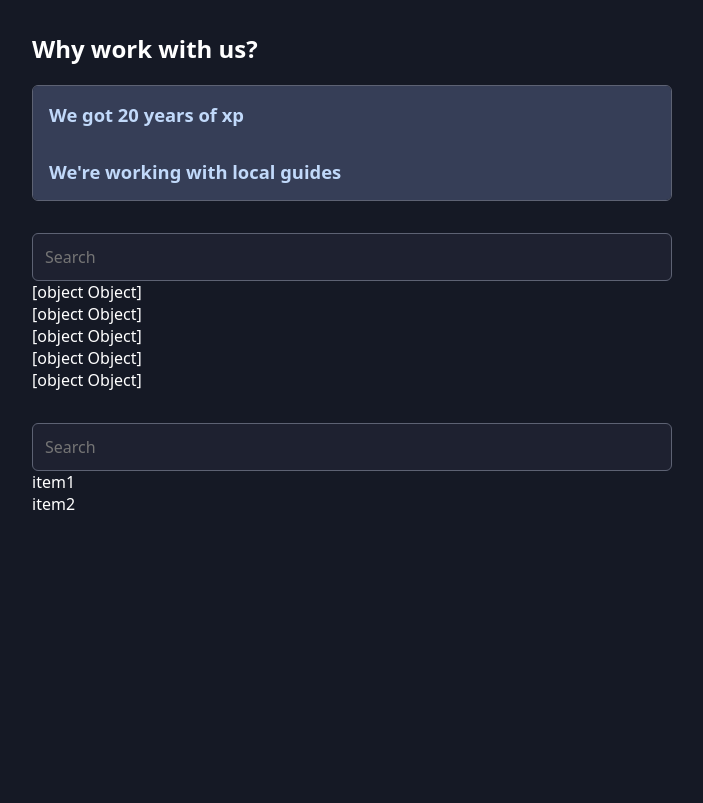
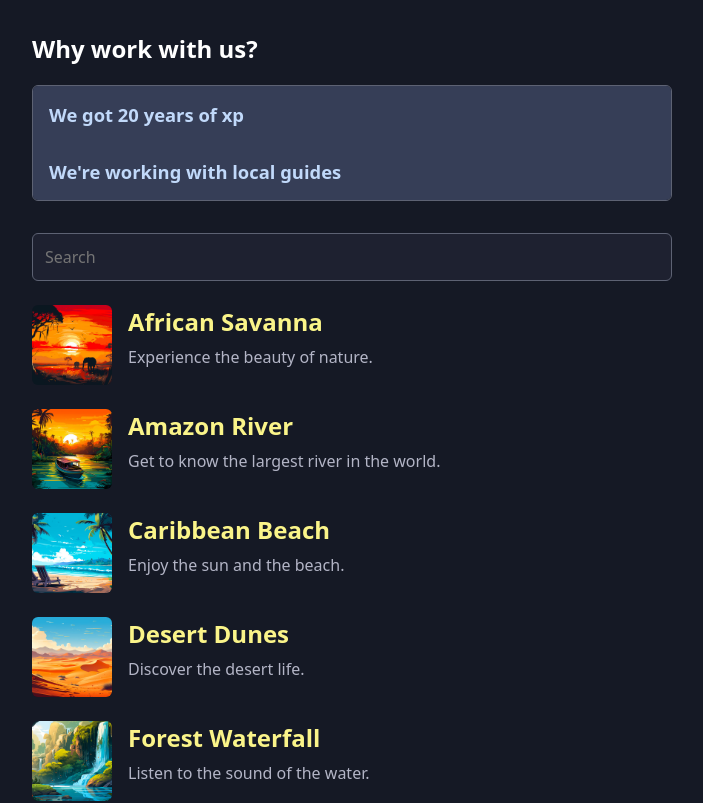
Before and after one commit to Luchohak/patterns-and-best-practices, a React (Vite) app: page / in a window 1280 px wide. Shown: the top 803 px of the page, without its empty margins (288-991 px from the left). Built offline with nearby package versions, Linux system fonts and the light colour scheme.

Commit message:
Use the children props as a function to receive values and then display them

```diff
--- a/src/App.jsx
+++ b/src/App.jsx
@@ -6,6 +6,7 @@
 import caribbeanImg from "./assets/caribbean-beach.jpg";
 import desertImg from "./assets/desert-dunes.jpg";
 import forestImg from "./assets/forest-waterfall.jpg";
+import Place from "./Place.jsx";
 
 const PLACES = [
   {
@@ -77,8 +78,12 @@
         </Accordion>
       </section>
       <section>
-        <SearchableList items={PLACES} />
-        <SearchableList items={["item1", "item2"]} />
+        <SearchableList items={PLACES}>
+          {(item) => <Place item={item} />}
+        </SearchableList>
+        <SearchableList items={["item1", "item2"]}>
+          {(item) => item}
+        </SearchableList>
       </section>
     </main>
   );
--- /dev/null
+++ b/src/Place.jsx
@@ -0,0 +1,11 @@
+export default function Place({ item }) {
+    return (
+      <article className="place">
+        <img src={item.image} alt={item.title} />
+        <div>
+          <h2>{item.title}</h2>
+          <p>{item.description}</p>
+        </div>
+      </article>
+    );
+  }
--- a/src/components/SearchableList/SearchableList.jsx
+++ b/src/components/SearchableList/SearchableList.jsx
@@ -1,6 +1,6 @@
 import { useState } from "react";
 
-export default function SearchableList({ items }) {
+export default function SearchableList({ items, children }) {
   const [searchTerm, setSearchTerm] = useState("");
 
   const searchResults = items.filter((item) =>
@@ -16,7 +16,7 @@
       <input type="search" placeholder="Search" onChange={handleChange} />
       <ul>
         {searchResults.map((item, index) => (
-          <li key={index}>{item.toString()}</li>
+          <li key={index}>{children(item)}</li>
         ))}
       </ul>
     </div>
```
